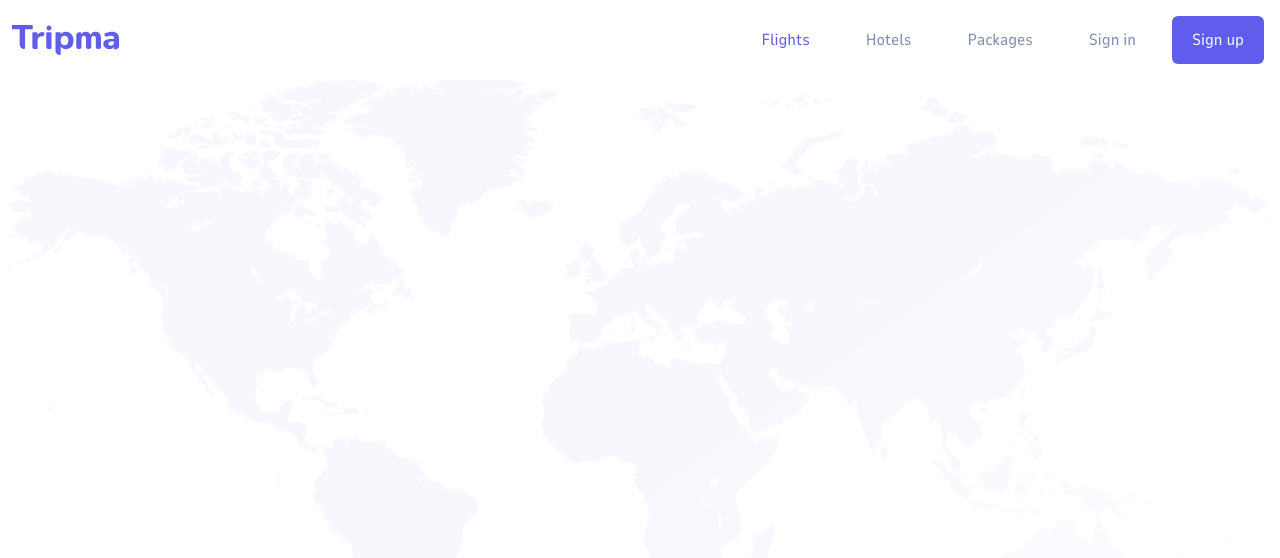
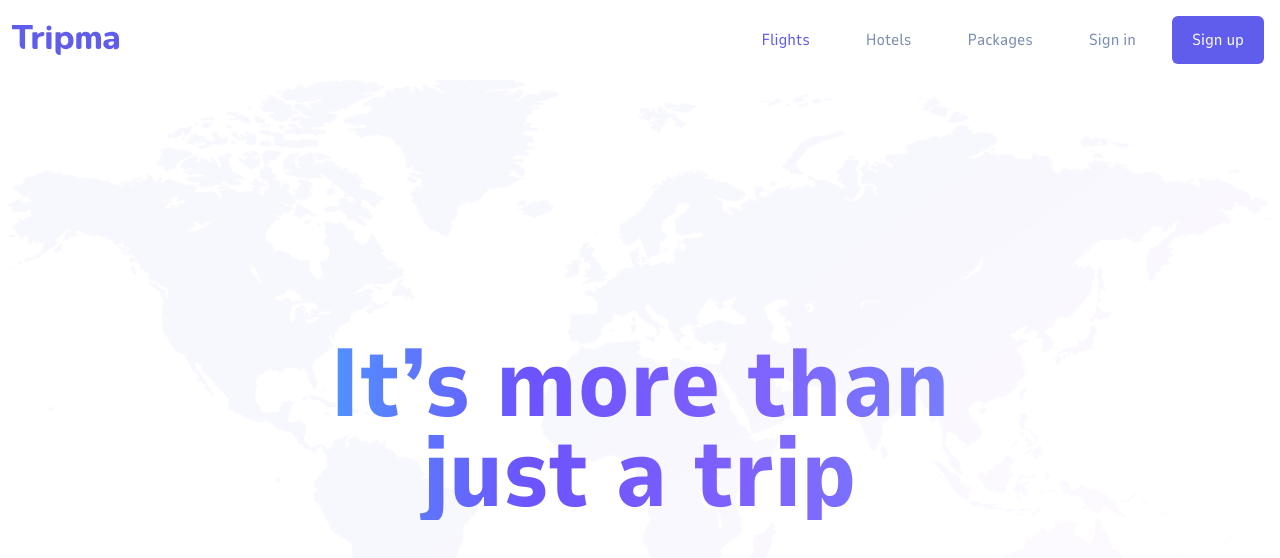
Before and after one commit to bigT01/booking, a Next.js app: page / in a window 1280 px wide. Shown: the top 558 px of the page. Built offline with nearby package versions, Linux system fonts and the light colour scheme.

Commit message:
feat(UI): banner text

```diff
--- a/src/app/globals.css
+++ b/src/app/globals.css
@@ -33,3 +33,14 @@ body {
 .image-transition {
   transition: opacity 0.3s ease-in-out;
 }
+
+.gradient-text {
+  width: 50%;
+  font-size: 96px;
+  line-height: 90px;
+  font-weight: 800;
+  background: linear-gradient(to right, #5194FD,
+  #6C53FD, #7F62FD, #777EFD);
+  -webkit-text-fill-color: transparent;
+  -webkit-background-clip: text;
+}
--- a/src/app/page.tsx
+++ b/src/app/page.tsx
@@ -49,7 +49,11 @@ export default function Home() {
                     </ul>
                 </nav>
                 <main className={'min-h-[700px] w-full relative'}>
-                    <FullyLoadedImage src={Hero} alt={'img:Hero'} priority={true} />
+                    <FullyLoadedImage src={Hero} alt={'img:Hero'} priority={true}/>
+                    <div className="absolute top-1/2 flex items-center flex-col container left-1/2 text-center" style={{transform: 'translate(-50%, -50%)'}}>
+                        <h1 className='gradient-text'>It’s more than just a trip</h1>
+                    </div>
+
                 </main>
             </header>
         </div>
```
